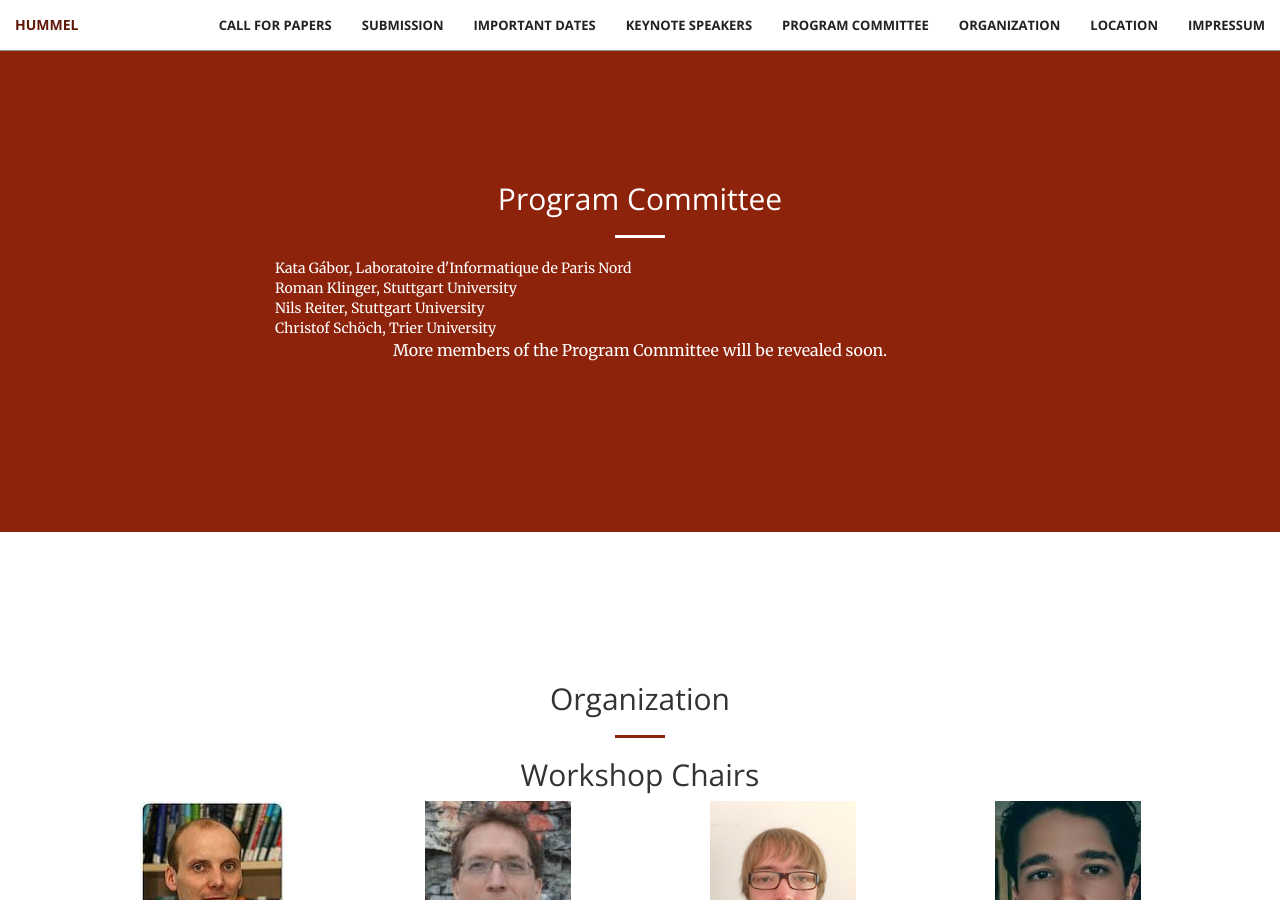
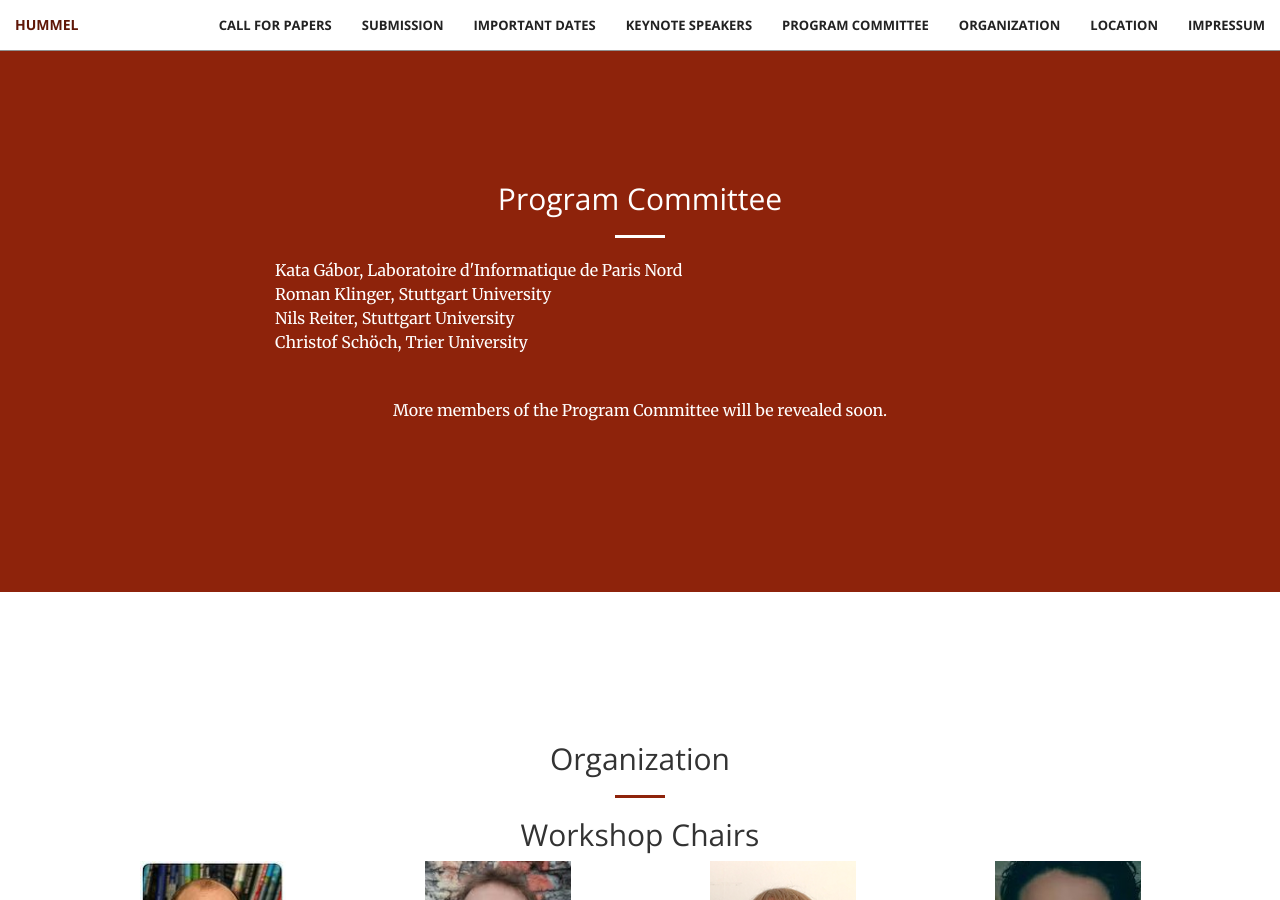
Before and after one commit to cophi-wue/ecml19.hummel.github.io, a Jekyll site: the page built from index.html, in a window 1280 px wide and 900 px high, scrolled down 3814 px. Built offline with Jekyll 4.4.1, drawn with Linux system fonts in a browser that asks for light colours.

Commit message:
Update comitee.html

```diff
--- a/_includes/comitee.html
+++ b/_includes/comitee.html
@@ -7,10 +7,12 @@
 	    </div>
 	    <div class="col-lg-8 col-lg-offset-2 text-center">
 		    <div align="justify">
+			    <p>
 			    <a href="https://lipn.univ-paris13.fr/~gabor/" style="color:white;">Kata Gábor</a>, Laboratoire d'Informatique de Paris Nord<br/>
 			    <a href="https://www.ims.uni-stuttgart.de/institut/mitarbeiter/klingern" style="color:white;">Roman Klinger</a>, Stuttgart University<br/>
 			    <a href="https://www.ims.uni-stuttgart.de/institut/mitarbeiter/reiterns/" style="color:white;">Nils Reiter</a>, Stuttgart University<br/>
-			    <a href="https://www.uni-trier.de/index.php?id=64027" style="color:white;">Christof Schöch</a>, Trier University<br/>
+			    <a href="https://www.uni-trier.de/index.php?id=64027" style="color:white;">Christof Schöch</a>, Trier University<br/><br/>
+			    </p>
 		    </div>
 	    </div>
 	    <!-- <div class="col-lg-12 text-center">
```
